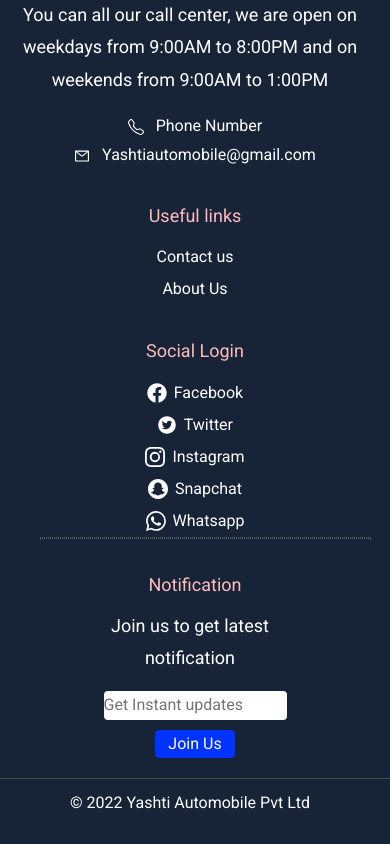
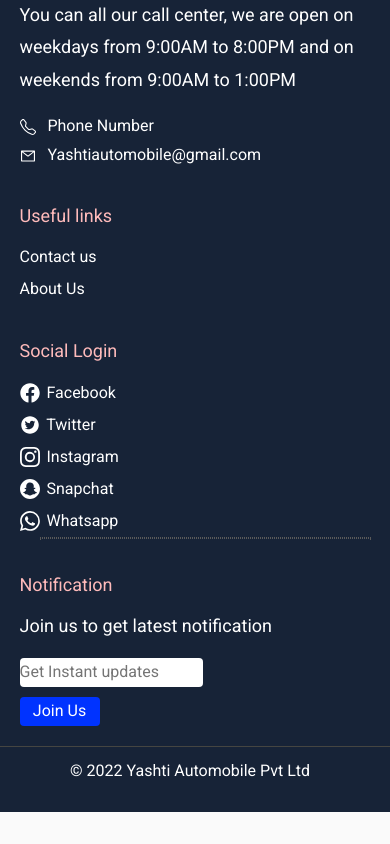
Before and after one commit to Sahilkhatri68/BidAuction, a React (Create React App) app: page /contactus in a window 390 px wide. Shown: the part 1333-2177 px from the top of the page. After the commit the page ends 2145 px from the top, so only its background shows below. Built offline with nearby package versions, Linux system fonts and the light colour scheme.

Commit message:
new chng again

```diff
--- a/src/components/Footer/Footer.css
+++ b/src/components/Footer/Footer.css
@@ -7,35 +7,44 @@
   float: left;
   margin: 15px 8px;
   box-shadow: 2px 2px 5px 0px rgb(82, 0, 67);
-  border: 1px solid; /*border: 1px solid #622657;*/
+  border: 1px solid;
+  /*border: 1px solid #622657;*/
 }
+
 .round-btn a {
   display: block !important;
   padding: 7px 12px;
   font-size: 18px;
   border-radius: 50%;
 }
+
 .round-btn .icon {
   padding: 3px;
 }
+
 .round-btn .icon img {
   height: 24px;
   width: 32px;
   margin-top: 6px;
 }
+
 .btn-facebook a {
   color: #3b5998;
   padding: 8px 13px;
 }
+
 .btn-linkedin a {
   color: #007bb6;
 }
+
 .btn-twitter a {
   color: #1c9deb;
 }
+
 .btn-instagram a {
   color: #dd3f5c;
 }
+
 .btn-whatsapp a {
   color: #155e54;
 }
@@ -45,6 +54,7 @@
   font-size: 15px;
   padding: 9px 12px;
 }
+
 .standard_header .standard_social_links {
   margin-left: 1rem;
 }
@@ -87,23 +97,27 @@
   text-decoration: none;
   color: #ff7800;
 }
-.joinusdiv{
+
+.joinusdiv {
   display: block;
 }
+
 .footer-links li a {
   font-size: 13px;
   line-height: 30px;
   color: #ccc;
   text-decoration: none;
 }
-.notificationinp{
+
+.notificationinp {
   border: none;
   background-color: white;
   color: black;
   border-radius: 4px;
   margin-bottom: 10px;
 }
-.jnus{
+
+.jnus {
   border: none;
   background-color: #0033ff;
   color: white;
@@ -111,6 +125,7 @@
   width: 80px;
   border-radius: 4px;
 }
+
 .footer-links li:before {
   contentt: "\f105";
   font-family: "FontAwesome";
@@ -138,10 +153,12 @@
   position: relative;
   line-height: 30px;
 }
-.fotparag{
+
+.fotparag {
   color: white;
   font-size: 20px;
 }
+
 .address:before {
   contentt: "\f277";
   font-family: "FontAwesome";
@@ -181,18 +198,22 @@
   padding-bottom: 15px;
   background: #222;
 }
+
 footer .second_class {
   border-bottom: 1px solid #444;
   padding-bottom: 25px;
 }
+
 footer .first_class {
   padding-bottom: 21px;
   border-bottom: 1px solid #444;
 }
+
 footer .first_class p,
 footer .first_class h3 {
   margin: 0 0;
 }
+
 footer {
   background: #333;
 }
@@ -249,6 +270,7 @@ ol,
 ul {
   padding-left: 5px;
 }
+
 footer li {
   list-style: none;
 }
@@ -268,13 +290,16 @@ footer li {
   padding: 10px;
   color: white;
 }
+
 .main {
   background-color: #172337;
   color: white;
 }
-.sp{
+
+.sp {
   color: wheat;
 }
+
 .wrapperrr {
   display: flex;
   margin-left: 65px;
@@ -289,7 +314,7 @@ footer li {
 }
 
 .about {
-  color:#ffbbbb;
+  color: #ffbbbb;
   font-size: 18px;
   font-weight: 400;
   margin-bottom: 9px;
@@ -330,7 +355,8 @@ footer li {
   justify-contentt: space-around;
   align-items: center;
 }
-.getting{
+
+.getting {
   height: 39px;
   width: 90px;
   font-size: 19px;
@@ -339,11 +365,13 @@ footer li {
   border-radius: 5px;
   background-color: #0033ff;
 }
-.socialicondiv{
+
+.socialicondiv {
   height: 30px;
   width: 20px;
   margin-right: 3px;
 }
+
 @media (max-width: 1453px) {
   .contentt {
     color: white;
@@ -358,6 +386,7 @@ footer li {
     color: white;
   }
 }
+
 @media (max-width: 1234px) {
   .contentt {
     color: white;
@@ -370,6 +399,7 @@ footer li {
     color: white;
     width: 33%;
   }
+
   .wrapperrr {
     display: flex;
     margin-left: 35px;
@@ -377,54 +407,64 @@ footer li {
     padding-top: 40px;
     color: white;
   }
+
   .mailus {
     width: 28%;
   }
+
   .linespace {
     border: 1px dotted rgb(90, 90, 90);
     margin-left: 20px;
   }
 }
+
 @media (max-width: 930px) {
   .mailus {
-    width: 40%;
+    width: 100%;
   }
 }
+
 @media (max-width: 944px) {
   .contentt {
     color: white;
     width: 33%;
   }
 }
+
 @media (max-width: 780px) {
   .contentt {
     color: white;
     width: 35%;
   }
 }
+
 @media (max-width: 750px) {
   .wrapperrr {
     display: block;
     width: 100%;
     margin: auto;
   }
+
   .contentt {
     display: inline-block;
     width: 100%;
-    text-align: center;
+    text-align: left;
   }
+
   .mailus {
     display: block;
     margin-top: 30px;
-    align-items: center;
-    text-align: center;
-    width: 70%;
+    /* align-items: center; */
+    text-align: left;
+    width: 100%;
     margin: auto;
   }
+
   .about {
     margin-top: 30px;
   }
 }
+
 @media (max-width: 768px) {
   .footer-wrap h3 {
     margin-top: 27px;
@@ -433,18 +473,22 @@ footer li {
   footer .round-btn {
     margin: 15px 4px;
   }
+
   .container-fluid {
     display: block;
     text-align: center;
     height: auto;
   }
+
   .cardimg {
     width: 100%;
   }
+
   .cardpayement {
     width: 100%;
   }
 }
+
 @media (max-width: 320px) {
   .copyright {
     font-size: 13px;
--- a/src/components/Login/Login.js
+++ b/src/components/Login/Login.js
@@ -5,6 +5,7 @@ import axios from 'axios';
 import { Link } from 'react-router-dom';
 
 import { Axios } from 'axios';
+import GlobalNav from '../view/GlobalNav';
 // import {
 //     Routes,
 //     Route,
@@ -36,6 +37,8 @@ export default function Login() {
 
 
     return (
+        <>
+            <GlobalNav />
             <div className="d-lg-flex half">
                 <div
                     className="bg order-1 order-md-2"
@@ -107,6 +110,6 @@ export default function Login() {
                     </div>
                 </div>
             </div>
-
+        </>
     )
 }
```
Lines whose indentation alone changed are shown as unchanged.
